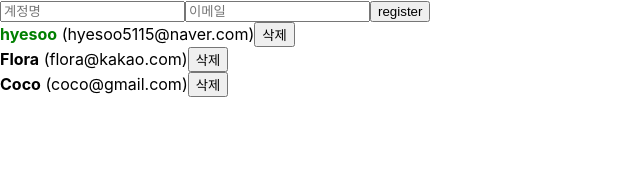
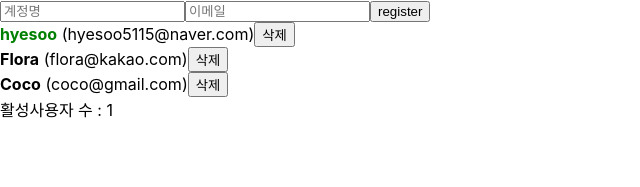
Before and after one commit to h-yes-oo/learn-react, a React (Create React App) app in the folder begin-react/: page / in a window 1280 px wide. Shown: the top 187 px of the page, without its empty margins (0-640 px from the left). Built offline with nearby package versions, Linux system fonts and the light colour scheme.

Commit message:
useEffect, useMemo

```diff
--- a/begin-react/src/App.js
+++ b/begin-react/src/App.js
@@ -1,10 +1,15 @@
-import React, { useRef, useState } from 'react';
+import React, { useRef, useState, useMemo, useCallback } from 'react';
 import Hello from './Hello';
 import Counter from './Counter';
 import InputSample from './InputSample';
 import UserList from './UserList';
 import CreateUser from './CreateUser';
 import './App.css';
+
+function countActiveUsers(users) {
+  console.log('활성 사용자 수를 세는중..');
+  return users.filter(user => user.active).length;
+}
 
 function App() {
   const [inputs, setInputs] = useState({
@@ -67,6 +72,8 @@ function App() {
     );
   };
 
+  const count = useMemo(() => countActiveUsers(users), [users]);
+
   return (
     <>
       <CreateUser
@@ -76,6 +83,7 @@ function App() {
         onCreate = {onCreate}
       />
       <UserList users={users} onRemove={onRemove} onToggle={onToggle} />
+      <div>활성사용자 수 : {count}</div>
     </>
   );
 }
```
Also changed, not shown: begin-react/src/UserList.js (+7 -2 lines), 1 other file (tests, documents, lock files or other folders).
